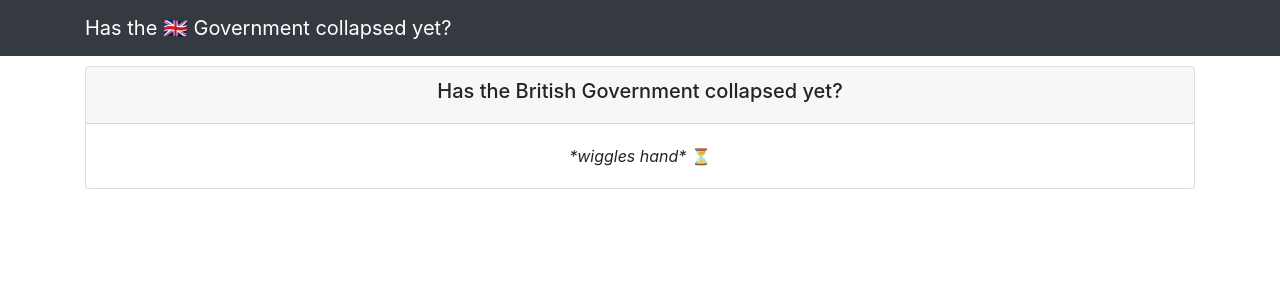
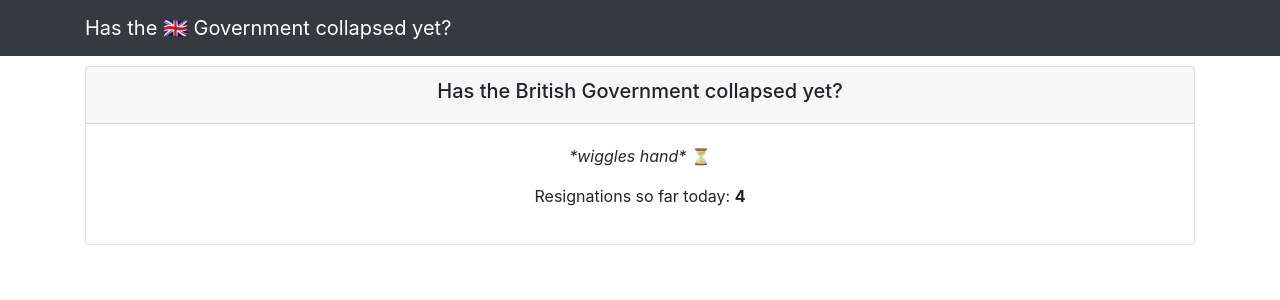
Before and after one commit to martincostello/hasthebritishgovernmentcollapsedyet, a Jekyll site: the page built from index.html, in a window 1280 px wide. Shown: the top 300 px of the page. Built offline with Jekyll 4.4.1, drawn with Linux system fonts in a browser that asks for light colours; nearby versions of some CDN libraries.

Commit message:
Update index.html

```diff
--- a/index.html
+++ b/index.html
@@ -8,5 +8,8 @@ title: Has the British Government collapsed yet?
   </div>
   <div class="card-body">
     <p class="card-text"><em>*wiggles hand*</em> ⏳</p>
+    <p>
+      Resignations so far today: <strong>4</strong>
+    </p>
   </div>
 </div>
```
